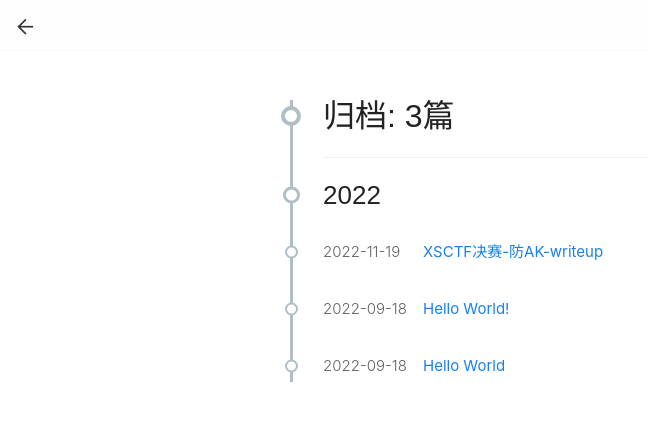
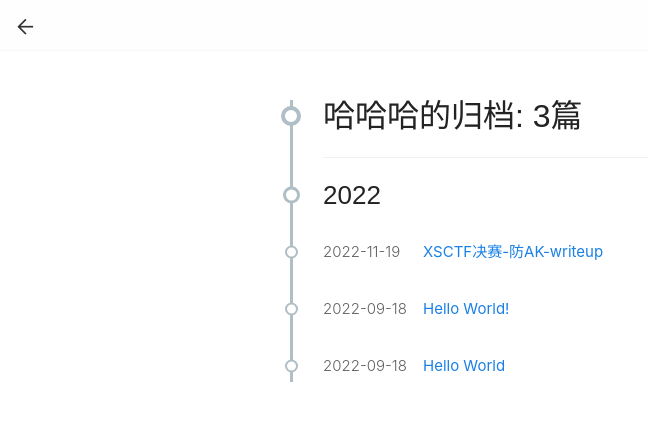
Before and after one commit to Hur1k/Hur1k.github.io, a plain HTML site: page archives/2022/09/index.html in a window 1280 px wide. Shown: the whole page, without its empty margins (0-648 px from the left). Drawn offline with nearby package versions, Linux system fonts and the light colour scheme; a web font is replaced by a local one.

Commit message:
Site updated: 2023-01-10 18:01:05

```diff
--- a/archives/2022/09/index.html
+++ b/archives/2022/09/index.html
@@ -49,7 +49,7 @@
             <div class="main">
                 <div class="content">
                     <div class="timeline">
-                      <h2 class="timeline-title">归档: 3篇</h2><hr>
+                      <h2 class="timeline-title">哈哈哈的归档: 3篇</h2><hr>
 
 
 
```
Also changed, not shown: archives/2022/11/index.html (+1 -1 lines), archives/2022/index.html (+1 -1 lines), archives/index.html (+1 -1 lines), index.html (+1 -1 lines).
